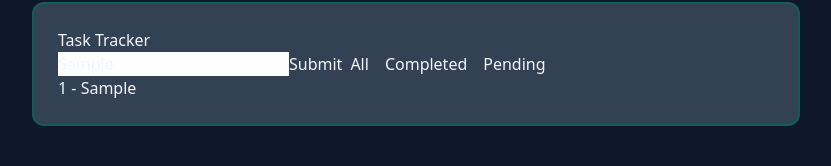
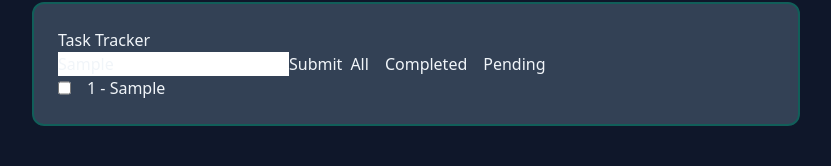
Before and after one commit to gaiabulbanix/react-dev-dashboard, a React (Vite) app: page / in a window 1280 px wide. Both pictures are taken after typing "Sample" into the empty fields and a click on the button "Submit". Shown: the part 130-296 px from the top of the page, without its empty margins (8-839 px from the left). Built offline with nearby package versions, Linux system fonts and the light colour scheme.

Commit message:
feat: added completion key-value pair during task creation, added checkbox for future completion toggle to each task item

```diff
--- a/src/features/task-tracker/TaskItem.jsx
+++ b/src/features/task-tracker/TaskItem.jsx
@@ -1,7 +1,17 @@
+import Button from "../../components/Button";
+
 export default function TaskItem({ className = '', taskItem, index }) {
     return (
         <li className={`${className}`}>
-            {index + 1} - {taskItem.task}
+            <div className="flex gap-4">
+                <input
+                    type="checkbox"
+                />
+                <div>
+                    {index + 1} - {taskItem.task}
+                </div>
+            </div>
+
         </li>
     );
 }
--- a/src/features/task-tracker/TaskTracker.jsx
+++ b/src/features/task-tracker/TaskTracker.jsx
@@ -12,7 +12,8 @@ export default function TaskTracker({ className = '', }) {
     // **handlers**
     const handleAddTask = (taskInput) => {
         setTaskList([...taskList, {
-            task: taskInput
+            task: taskInput,
+            complete: false
         }]);
     };
 
```
Also changed, not shown: 1 other file (tests, documents, lock files or other folders).
